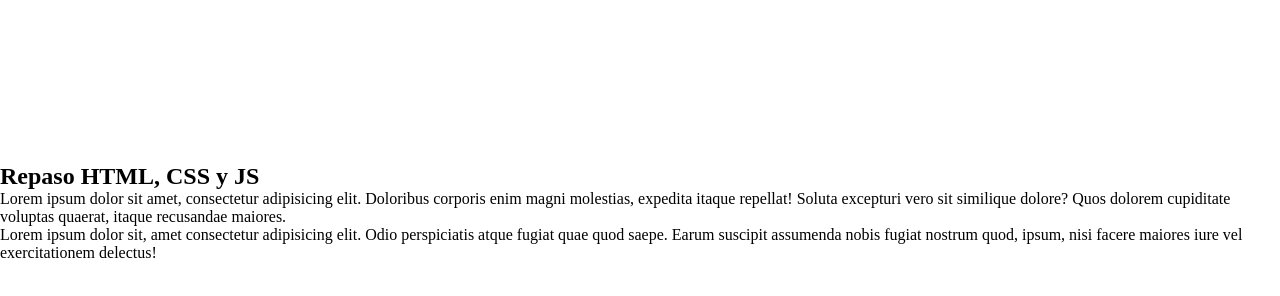
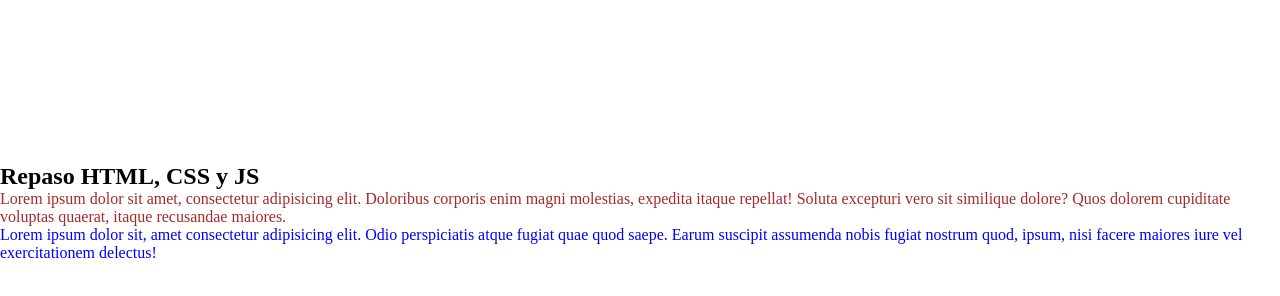
Before and after one commit to E03022003/hello-world, a plain HTML site: page index.html in a window 1280 px wide. Shown: the part 384-680 px from the top of the page. Drawn offline with Linux system fonts and the light colour scheme.

Commit message:
add color

```diff
--- a/css/style.css
+++ b/css/style.css
@@ -14,10 +14,10 @@ h1 {
     background-color: antiquewhite;
 }
 
-.subtitle {
-    background-color: rgb(134, 134, 163);
+p {
+    color: brown;
 }
 
-#body-text {
-    background-color: aquamarine;
+.body-text{
+    color: blue;
 }
```
Also changed, not shown: index.html (+4 -2 lines), 1 other file.
